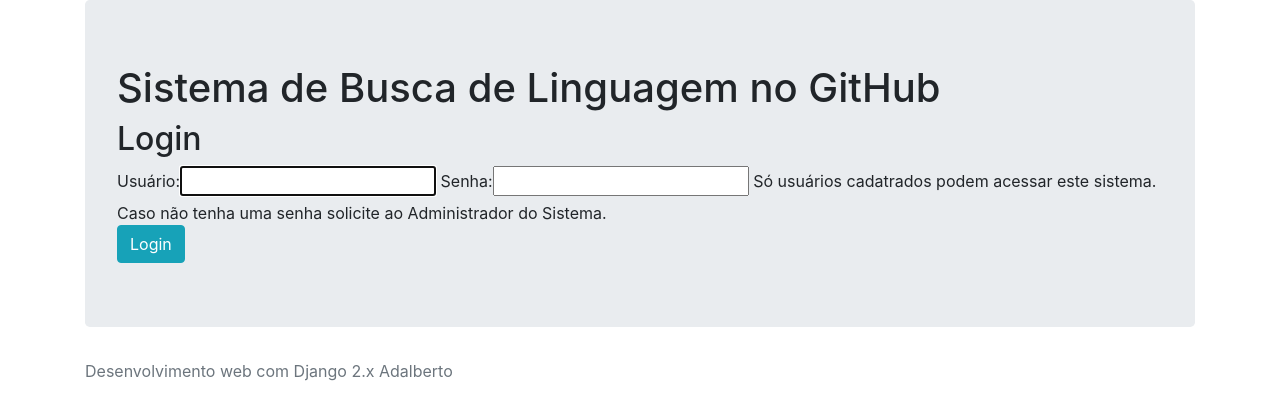
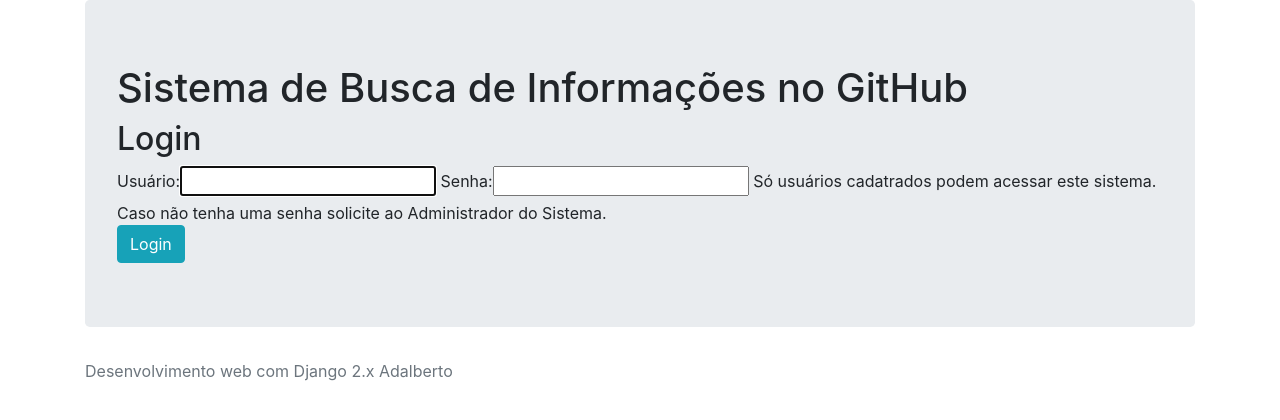
Before and after one commit to amartins007/github-linguagem, a Django app: page /login/ in a window 1280 px wide. Shown: the top 420 px of the page. Run offline with Django 3.2, Linux system fonts and the light colour scheme; some libraries are stand-ins or nearby versions.

Commit message:
Atualizaçao  Heroku Gestao_GitHub

```diff
--- a/templates/registration/login.html
+++ b/templates/registration/login.html
@@ -5,7 +5,7 @@
 {% block title %} Login SisLinguagem {% endblock %}
 
 {% block main %}
-    <h1>Sistema de Busca de Linguagem no GitHub</h1>
+    <h1>Sistema de Busca de Informações no GitHub</h1>
     <h2>Login</h2>
     <form method="post">
         {% csrf_token %}
```
